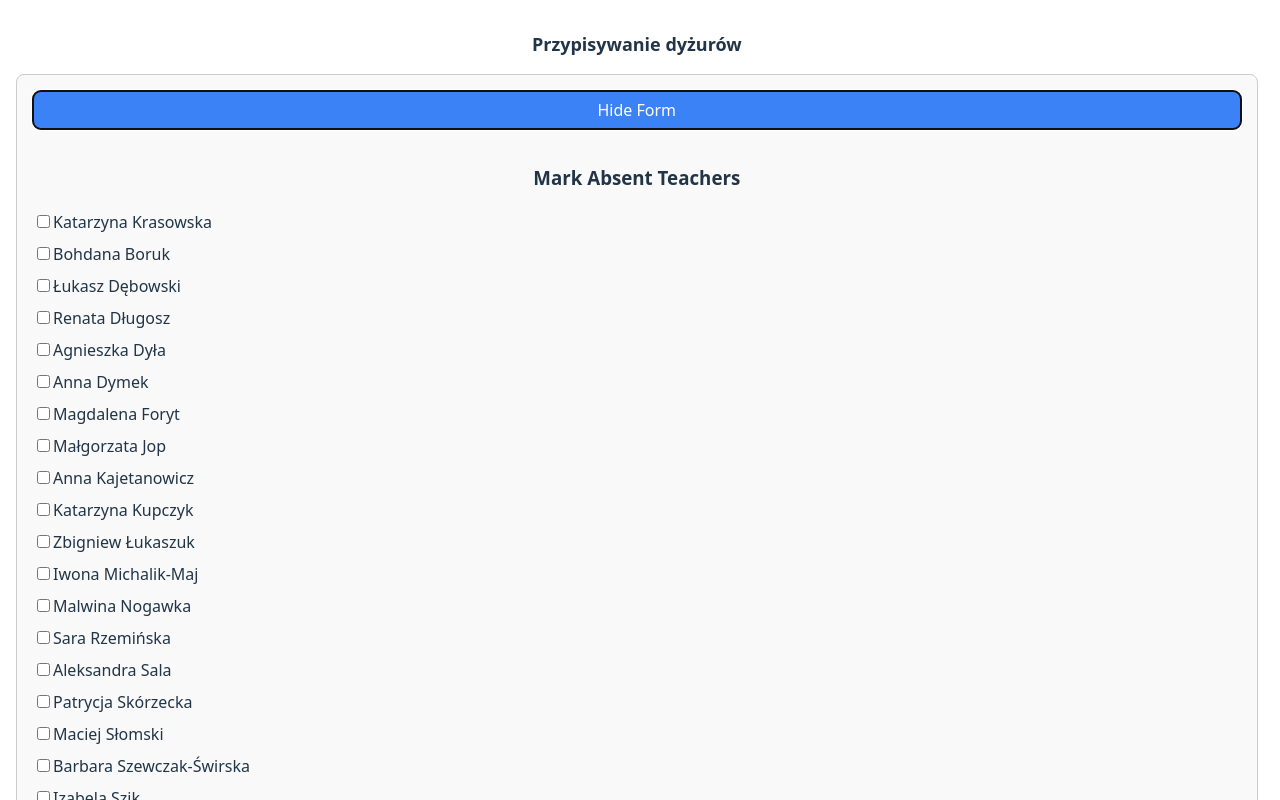
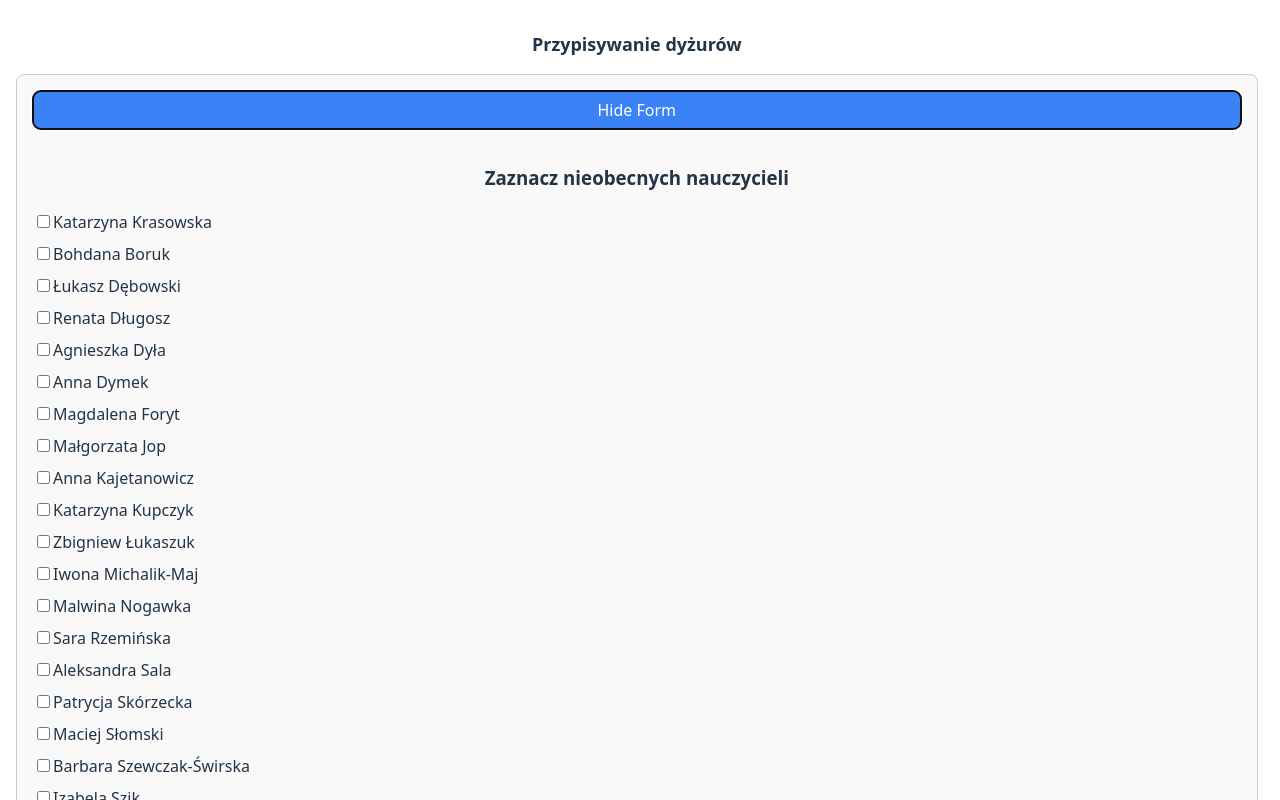
Before and after one commit to kwrona05/duty-js, a React (Vite) app: page / in a window 1280 px wide. Both pictures are taken after a click on the button "Mark Absent Teachers". Shown: the top 800 px of the page. Built offline with nearby package versions, Linux system fonts and the light colour scheme.

Commit message:
Change title of header 3

```diff
--- a/src/components/absentTeachers.jsx
+++ b/src/components/absentTeachers.jsx
@@ -28,7 +28,7 @@ function AbsentTeachers({ teachers, setTeachers }) {
       {/* Jeśli formularz jest rozwinięty, wyświetl go */}
       {isFormOpen && (
         <div className="form-container">
-          <h3>Mark Absent Teachers</h3>
+          <h3>Zaznacz nieobecnych nauczycieli</h3>
           <ul>
             {teachers.map((teacher) => (
               <li key={teacher.id} className="teacher-item">
```
